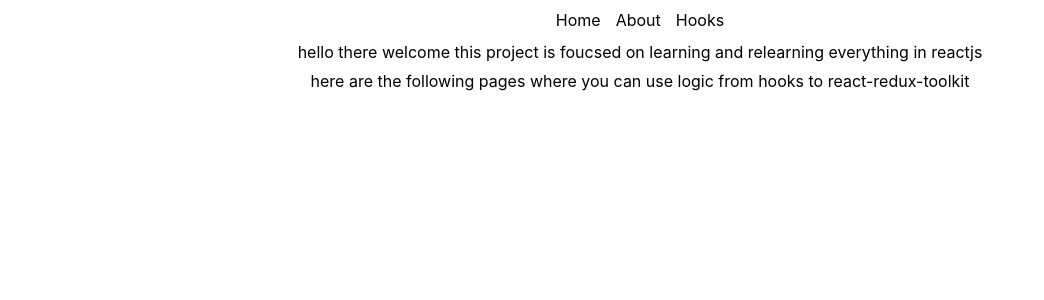
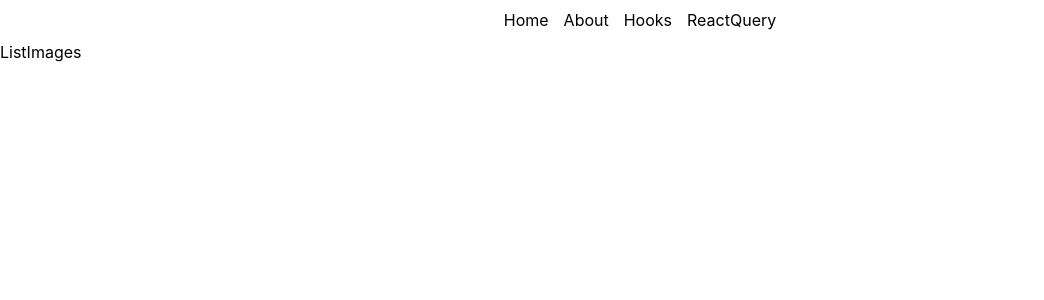
Before and after one commit to Ameer2000Mzori/Refactor-React, a React (Create React App) app: page /reactquery in a window 1280 px wide. Shown: the top 300 px of the page, without its empty margins (0-1044 px from the left). Built offline with nearby package versions, Linux system fonts and the light colour scheme.

Commit message:
added elements and more to the project

```diff
--- a/src/App.js
+++ b/src/App.js
@@ -3,6 +3,7 @@ import Home from './components/pages/Home.jsx'
 import About from './components/pages/About.jsx'
 import Navbar from './components/Navbar.jsx'
 import HooksPage from './components/pages/HooksPage/HooksPage.jsx'
+import ListImages from './components/pages/ReactQueryPage/ListImages.jsx'
 
 function App() {
   return (
@@ -14,6 +15,7 @@ function App() {
         <Route path="/home" element={<Home />} />
         <Route path="/about" element={<About />} />
         <Route path="/hooks" element={<HooksPage />} />
+        <Route path="/reactquery" element={<ListImages />} />
       </Routes>
     </Router>
   )
--- a/src/components/Navbar.jsx
+++ b/src/components/Navbar.jsx
@@ -14,6 +14,9 @@ const Navbar = () => {
           <li>
             <Link to="/hooks">Hooks</Link>
           </li>
+          <li>
+            <Link to="/reactquery">ReactQuery</Link>
+          </li>
         </ul>
       </nav>
     </>
--- /dev/null
+++ b/src/components/pages/ReactQueryPage/ListImages.jsx
@@ -0,0 +1,7 @@
+import React from 'react'
+
+const ListImages = () => {
+  return <div>ListImages</div>
+}
+
+export default ListImages
--- /dev/null
+++ b/src/components/pages/ReactQueryPage/QueryFetch.jsx
@@ -0,0 +1,7 @@
+import React from 'react'
+
+const QueryFetch = () => {
+  return <div>QueryFetch</div>
+}
+
+export default QueryFetch
```
